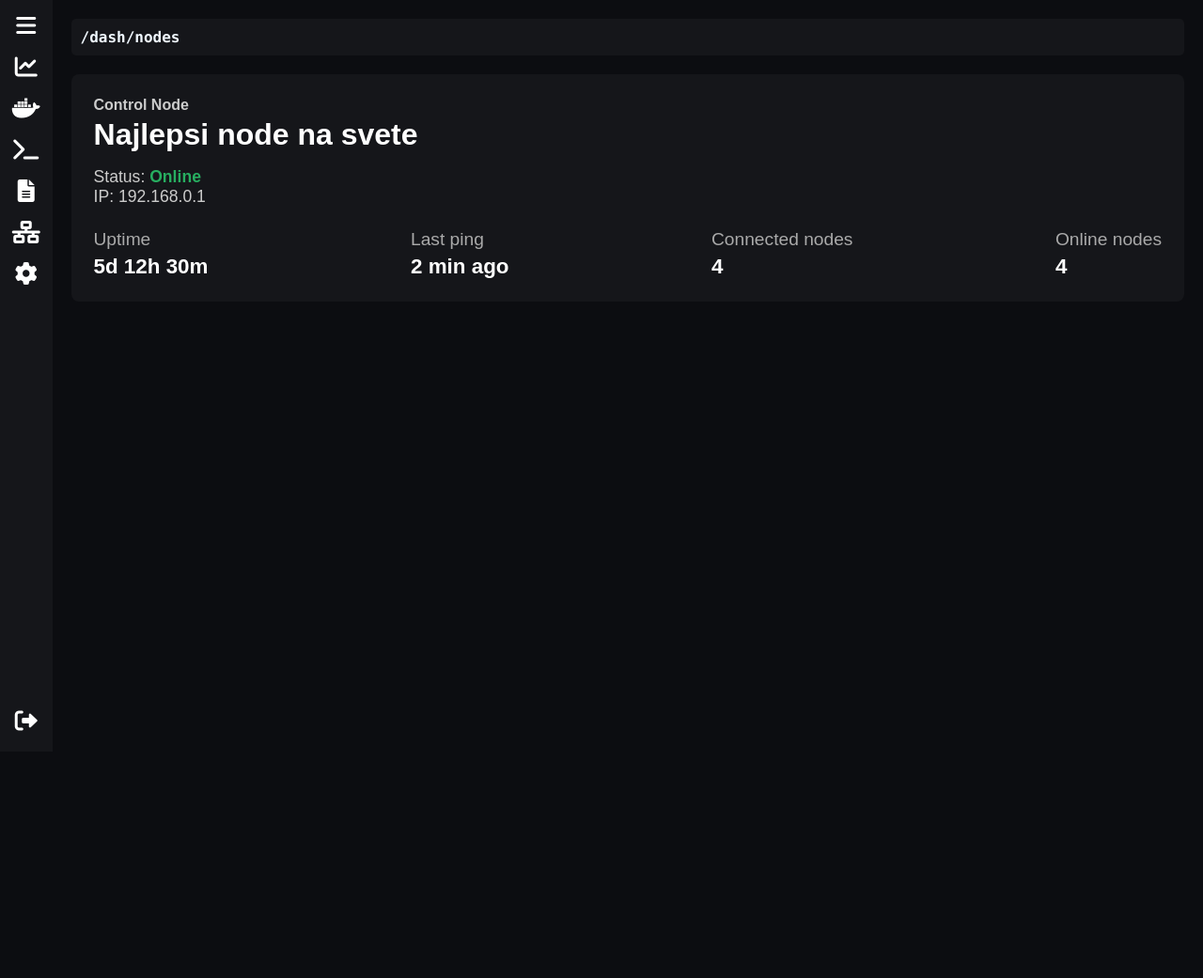
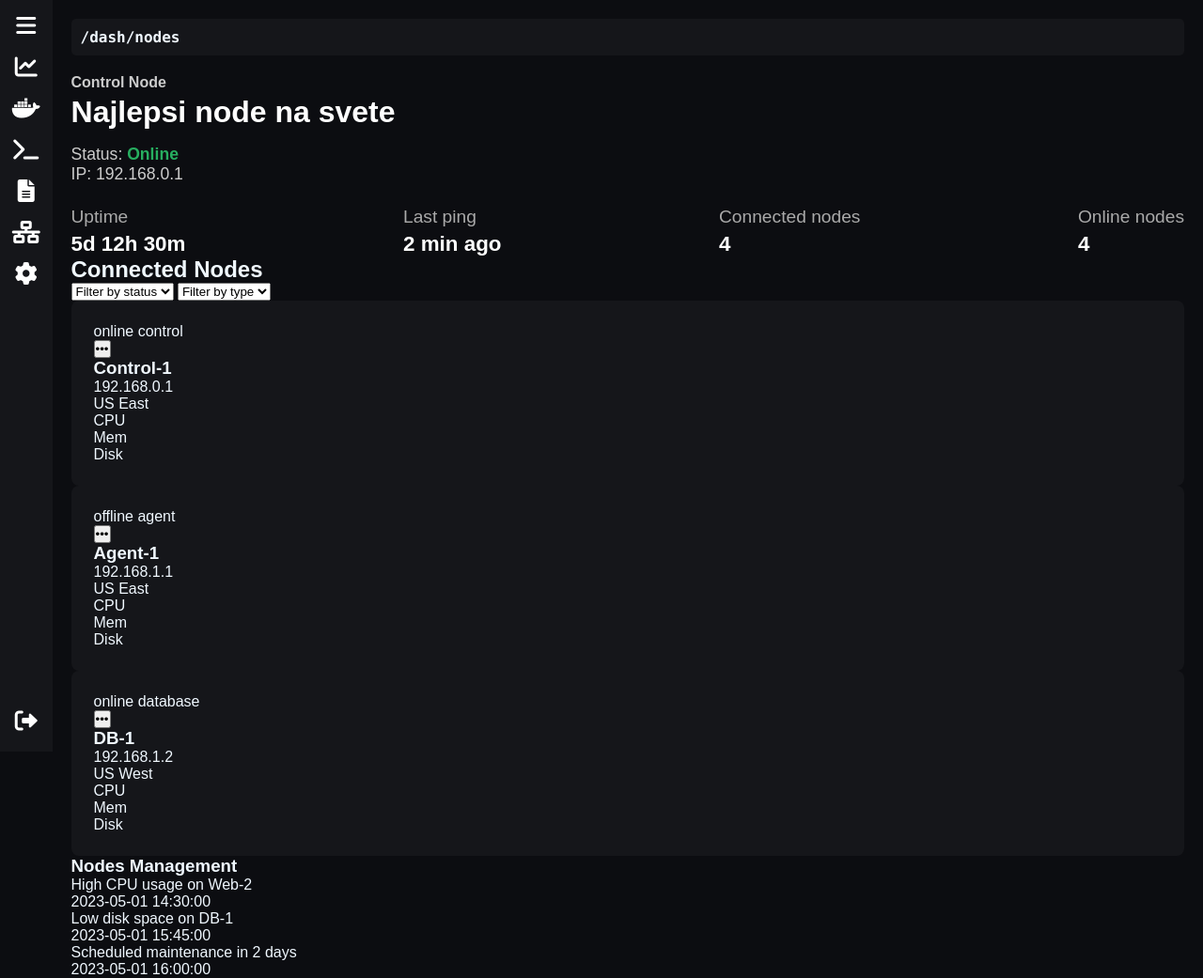
Before and after one commit to Kristinaa-dev/slash-dash, a Django app: page /nodes/ in a window 1280 px wide. Shown: the whole page at 94% size. Before the commit the page ends 778 px from the top, so only its background shows below. Run offline with Django 4.2, Linux system fonts and the light colour scheme; the visitor is signed in with stand-in values (Sample User, id 1); data that the repository does not hold is empty; parts of the project's set-up code (start-up, migrations or seed data) failed here and were passed over.

Commit message:
Static example display

```diff
--- a/app/dashboard/templates/dashboard/node_list.html
+++ b/app/dashboard/templates/dashboard/node_list.html
@@ -18,7 +18,7 @@
     </head>
     <body>
 
-      <div class="node-card">
+      <div class="node-cont">
         <!-- Header Section -->
         <div class="card-header">
           <h2>Control Node</h2>
@@ -54,8 +54,167 @@
         </div>
       </div>
 
-    </body>
-    </html>
+      {% comment %} <h2 class="sub-title">Agent Nodes</h2> {% endcomment %}
 
 
+
+
+
+
+<div>
+
+  <div class="dashboard">
+    <!-- Left Column: Server Nodes -->
+    <div class="server-nodes">
+      <!-- Header with title and filters -->
+      <div class="nodes-header">
+        <h2 class="header-title">Connected Nodes</h2>
+        <div class="filters">
+          <select>
+            <option>Filter by status</option>
+            <option>Online</option>
+            <option>Offline</option>
+          </select>
+          <select>
+            <option>Filter by type</option>
+            <option>Control</option>
+            <option>Agent</option>
+            <option>Database</option>
+          </select>
+        </div>
+      </div>
+
+      <!-- Node List -->
+      <div class="node-list">
+        <!-- Example Card 1 -->
+        <div class="node-card">
+          <div class="node-card-header">
+            <div>
+              <span class="status-badge online">online</span>
+              <span class="type-badge control">control</span>
+            </div>
+            <button class="menu-btn">•••</button>
+          </div>
+          <div class="node-info">
+            <h3>Control-1</h3>
+            <p>192.168.0.1</p>
+            <p>US East</p>
+          </div>
+          <div class="usage-bars">
+            <div class="usage-row">
+              <span class="usage-label">CPU</span>
+              <div class="bar">
+                <span class="fill cpu"></span>
+              </div>
+            </div>
+            <div class="usage-row">
+              <span class="usage-label">Mem</span>
+              <div class="bar">
+                <span class="fill mem"></span>
+              </div>
+            </div>
+            <div class="usage-row">
+              <span class="usage-label">Disk</span>
+              <div class="bar">
+                <span class="fill disk"></span>
+              </div>
+            </div>
+          </div>
+        </div>
+
+        <!-- Example Card 2 -->
+        <div class="node-card">
+          <div class="node-card-header">
+            <div>
+              <span class="status-badge offline">offline</span>
+              <span class="type-badge agent">agent</span>
+            </div>
+            <button class="menu-btn">•••</button>
+          </div>
+          <div class="node-info">
+            <h3>Agent-1</h3>
+            <p>192.168.1.1</p>
+            <p>US East</p>
+          </div>
+          <div class="usage-bars">
+            <div class="usage-row">
+              <span class="usage-label">CPU</span>
+              <div class="bar">
+                <span class="fill cpu" style="width: 30%;"></span>
+              </div>
+            </div>
+            <div class="usage-row">
+              <span class="usage-label">Mem</span>
+              <div class="bar">
+                <span class="fill mem" style="width: 20%;"></span>
+              </div>
+            </div>
+            <div class="usage-row">
+              <span class="usage-label">Disk</span>
+              <div class="bar">
+                <span class="fill disk" style="width: 80%;"></span>
+              </div>
+            </div>
+          </div>
+        </div>
+
+        <!-- Example Card 3 -->
+        <div class="node-card">
+          <div class="node-card-header">
+            <div>
+              <span class="status-badge online">online</span>
+              <span class="type-badge database">database</span>
+            </div>
+            <button class="menu-btn">•••</button>
+          </div>
+          <div class="node-info">
+            <h3>DB-1</h3>
+            <p>192.168.1.2</p>
+            <p>US West</p>
+          </div>
+          <div class="usage-bars">
+            <div class="usage-row">
+              <span class="usage-label">CPU</span>
+              <div class="bar">
+                <span class="fill cpu" style="width: 45%;"></span>
+              </div>
+            </div>
+            <div class="usage-row">
+              <span class="usage-label">Mem</span>
+              <div class="bar">
+                <span class="fill mem" style="width: 65%;"></span>
+              </div>
+            </div>
+            <div class="usage-row">
+              <span class="usage-label">Disk</span>
+              <div class="bar">
+                <span class="fill disk" style="width: 25%;"></span>
+              </div>
+            </div>
+          </div>
+        </div>
+      </div>
+    </div>
+
+    <!-- Right Column: System Alerts -->
+    <div class="system-alerts">
+      <h3>Nodes Management</h3>
+
+      <div class="alert">
+        <p>High CPU usage on Web-2</p>
+        <span>2023-05-01 14:30:00</span>
+      </div>
+      <div class="alert">
+        <p>Low disk space on DB-1</p>
+        <span>2023-05-01 15:45:00</span>
+      </div>
+      <div class="alert">
+        <p>Scheduled maintenance in 2 days</p>
+        <span>2023-05-01 16:00:00</span>
+      </div>
+    </div>
+  </div>
+
+</div>
+</body>
 {% endblock %}
```
